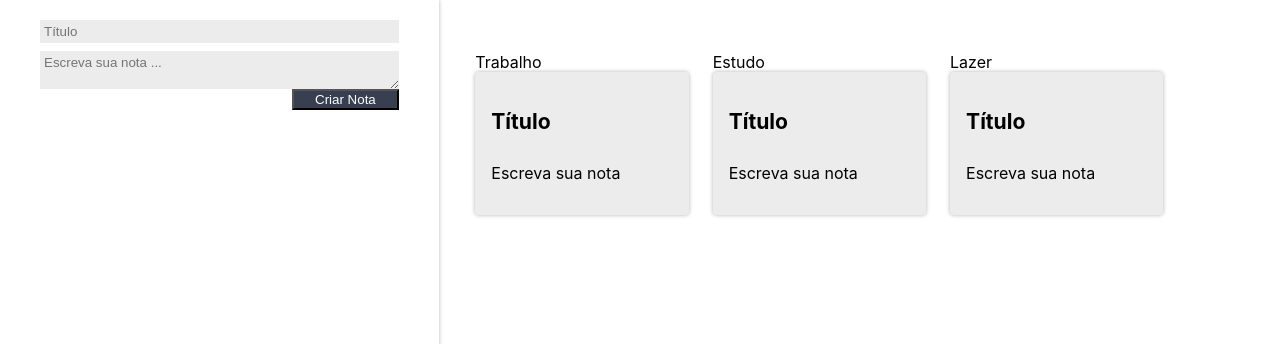
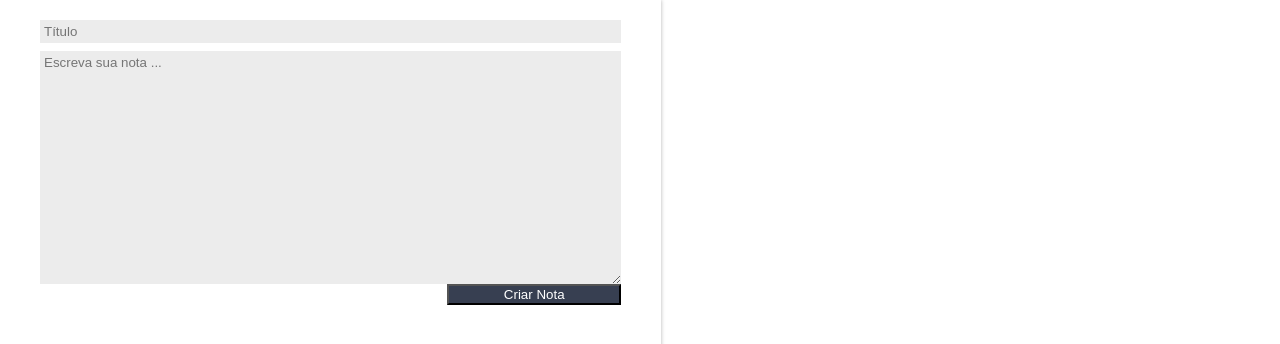
Before and after one commit to filipperogerio/notes.react, a React (Create React App) app: page / in a window 1280 px wide. Shown: the top 344 px of the page. Built offline with nearby package versions, Linux system fonts and the light colour scheme.

Commit message:
gerenciamento de estado para adicionar novas notas

```diff
--- a/src/App.js
+++ b/src/App.js
@@ -5,11 +5,25 @@
 import './assets/App.css'
 
 class App extends Component {
+  constructor() {
+    super();
+    this.state = {
+      notas: []
+    }
+
+  }
+
+  criarNota(titulo, texto) {
+    const novaNota = { titulo, texto };
+    const novoEstado = [...this.state.notas, novaNota];
+    this.setState({ notas: novoEstado });
+  }
+
   render() {
     return (
       <section className='conteudo'>
-        <FormularioCadastro></FormularioCadastro>
-        <ListaDeNotas></ListaDeNotas>
+        <FormularioCadastro criarNota={this.criarNota.bind(this)}></FormularioCadastro>
+        <ListaDeNotas notas={this.state.notas}></ListaDeNotas>
       </section>
     );
   }
--- a/src/components/CardNota/CardNota.jsx
+++ b/src/components/CardNota/CardNota.jsx
@@ -6,9 +6,9 @@
         return (
             <section className="card-nota">
                 <header className="card-nota_cabecalho">
-                    <h3 className="card-nota_titulo">Título</h3>
+                    <h3 className="card-nota_titulo">{this.props.titulo}</h3>
                 </header>
-                <p className="card-nota_texto">Escreva sua nota</p>
+                <p className="card-nota_texto">{this.props.texto}</p>
             </section>
         );
     }
--- a/src/components/FormularioCadastro/FormularioCadastro.jsx
+++ b/src/components/FormularioCadastro/FormularioCadastro.jsx
@@ -1,12 +1,45 @@
 import React, { Component } from 'react';
 import './estilo.css'
 class FormularioCadastro extends Component {
+    constructor(props) {
+        super(props)
+        this.titulo = '';
+        this.Texto = '';
+    }
+
+    handlerMudancaTitulo(evento) {
+        this.titulo = evento.target.value;
+    }
+
+    handleTexto(evento) {
+        this.texto = evento.target.value;
+    }
+
+    handleSubmit(evento) {
+        evento.preventDefault();
+        this.props.criarNota(this.titulo, this.texto);
+    }
+
     render() {
         return (
-            <form className='form-cadastro'>
-                <input className="form-cadastro_input" type="text" placeholder="Título"></input>
-                <textarea className='form-cadastro_input' placeholder="Escreva sua nota ..." />
-                <button className='form-cadastro_button form-cadastro_submit'>Criar Nota</button>
+            <form className='form-cadastro' onSubmit={this.handleSubmit.bind(this)}>
+                <input
+                    className="form-cadastro_input"
+                    type="text"
+                    placeholder="Título"
+                    onChange={this.handlerMudancaTitulo.bind(this)}
+                />
+                <textarea
+                    className='form-cadastro_input'
+                    rows={15}
+                    placeholder="Escreva sua nota ..."
+                    onChange={this.handleTexto.bind(this)}
+                />
+                <button
+                    className='form-cadastro_button form-cadastro_submit'
+                >
+                    Criar Nota
+                </button>
             </form>
         );
     }
--- a/src/components/ListaDeNotas/ListaDeNotas.jsx
+++ b/src/components/ListaDeNotas/ListaDeNotas.jsx
@@ -3,14 +3,14 @@
 import './estilo.css';
 
 class ListaDeNotas extends Component {
+
     render() {
         return (
             <ul className='lista-notas'>
-                {Array.of("Trabalho", "Estudo", "Lazer").map((item, index) => {
+                {this.props.notas.map((item, index) => {
                     return (
                         <li className='lista-notas_item' key={index}>
-                            <div>{item}</div>
-                            <CardNota />
+                            <CardNota titulo={item.titulo} texto={item.texto} />
                         </li>
                     );
                 })}
```
